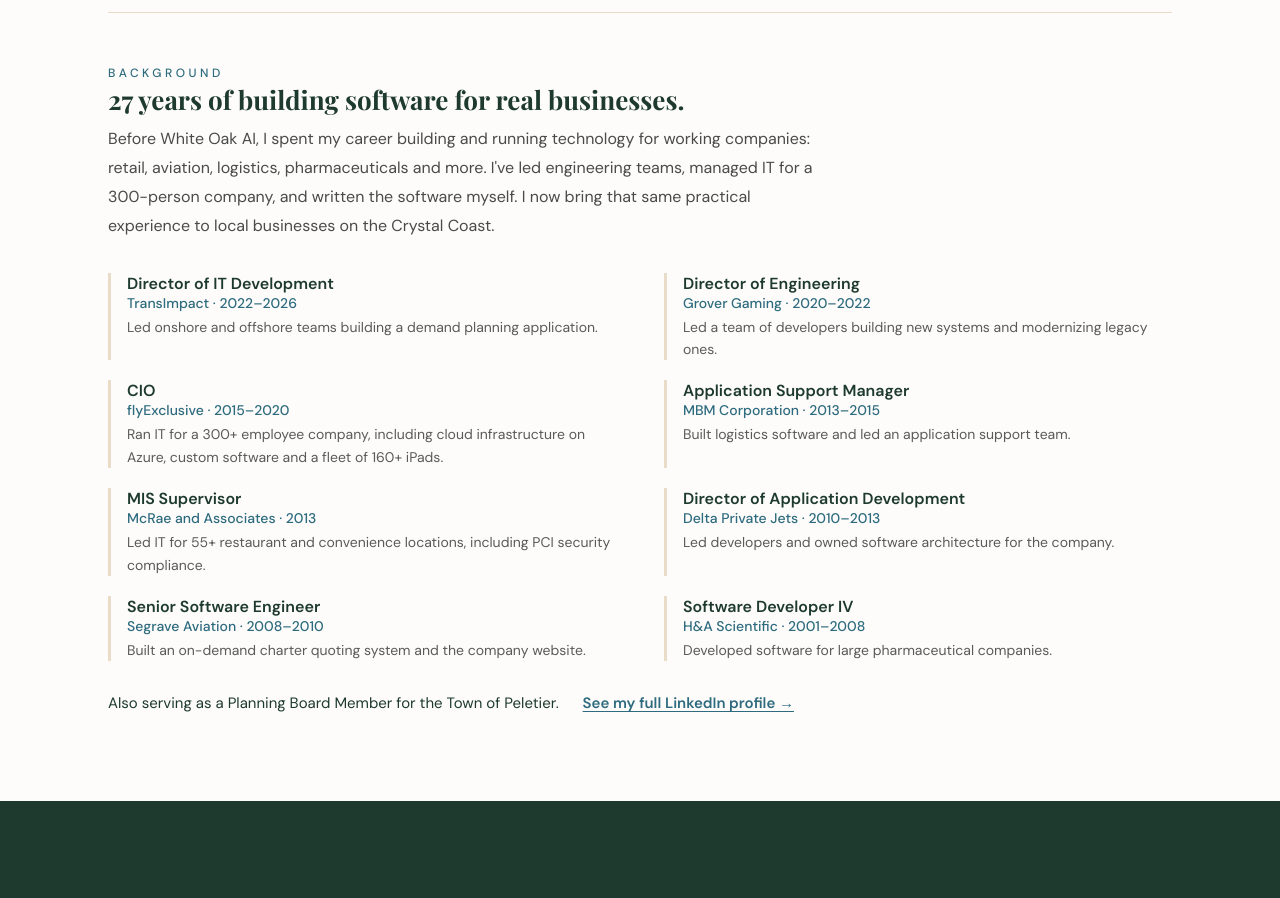
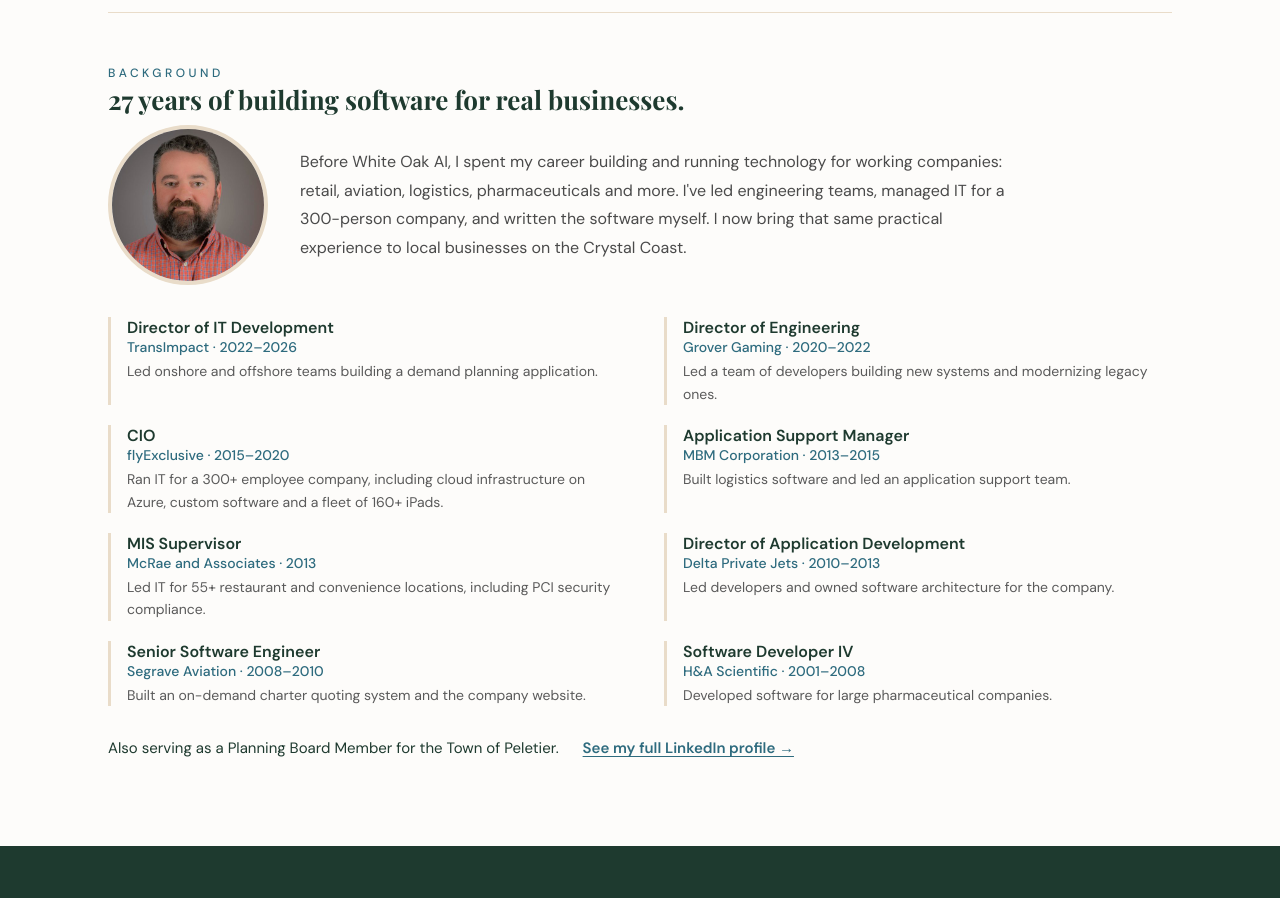
Before and after one commit to white-oak-ai/website, a website: page index.html in a window 1280 px wide. Shown: the part 5360-6258 px from the top of the page. Drawn offline with nearby package versions, Linux system fonts and the light colour scheme; a web font is replaced by a local one.

Commit message:
Add headshot to Background section
Co-Authored-By: Claude Sonnet 5.5 <noreply@anthropic.com>
Claude-Session: https://claude.ai/code/session_01CcENjhtdR3D9PoNfdbKTDM

```diff
--- a/index.html
+++ b/index.html
@@ -409,6 +409,9 @@
     /* ── RESPONSIVE ── */
     .about-bio { margin-top: 64px; padding-top: 48px; border-top: 1px solid var(--sand); }
     .about-bio h3 { font-family: var(--serif); font-size: 26px; color: var(--deep); margin-bottom: 8px; }
+    .about-bio-head { display: flex; gap: 32px; align-items: center; margin-bottom: 32px; }
+    .about-bio-head .about-bio-intro { margin-bottom: 0; }
+    .about-photo { width: 160px; height: 160px; border-radius: 50%; object-fit: cover; flex-shrink: 0; border: 4px solid var(--sand); }
     .about-bio-intro { font-size: 16px; color: #4a4a4a; line-height: 1.8; max-width: 720px; margin-bottom: 32px; }
     .career { list-style: none; display: grid; grid-template-columns: 1fr 1fr; gap: 20px 48px; padding: 0; margin: 0 0 32px; }
     .career li { border-left: 3px solid var(--sand); padding-left: 16px; }
@@ -435,6 +438,7 @@
     @media (max-width: 540px) {
       .who-list { grid-template-columns: 1fr; }
       .career { grid-template-columns: 1fr; }
+      .about-bio-head { flex-direction: column; align-items: flex-start; }
       .who-item:nth-last-child(-n+2) { border-bottom: 1px solid var(--sand); }
       .who-item:last-child { border-bottom: none; }
       .hero-ctas { flex-direction: column; }
@@ -890,7 +894,10 @@
       <div class="about-bio fade">
         <span class="eyebrow">Background</span>
         <h3>27 years of building software for real businesses.</h3>
-        <p class="about-bio-intro">Before White Oak AI, I spent my career building and running technology for working companies: retail, aviation, logistics, pharmaceuticals and more. I've led engineering teams, managed IT for a 300-person company, and written the software myself. I now bring that same practical experience to local businesses on the Crystal Coast.</p>
+        <div class="about-bio-head">
+          <img class="about-photo" src="ricky-jones.jpg" width="160" height="160" alt="Ricky Jones, founder of White Oak AI" loading="lazy">
+          <p class="about-bio-intro">Before White Oak AI, I spent my career building and running technology for working companies: retail, aviation, logistics, pharmaceuticals and more. I've led engineering teams, managed IT for a 300-person company, and written the software myself. I now bring that same practical experience to local businesses on the Crystal Coast.</p>
+        </div>
         <ul class="career">
           <li><div class="career-role">Director of IT Development</div><div class="career-org">TransImpact &middot; 2022&ndash;2026</div><div class="career-desc">Led onshore and offshore teams building a demand planning application.</div></li>
           <li><div class="career-role">Director of Engineering</div><div class="career-org">Grover Gaming &middot; 2020&ndash;2022</div><div class="career-desc">Led a team of developers building new systems and modernizing legacy ones.</div></li>
```
Also changed, not shown: ricky-jones.jpg (added).
